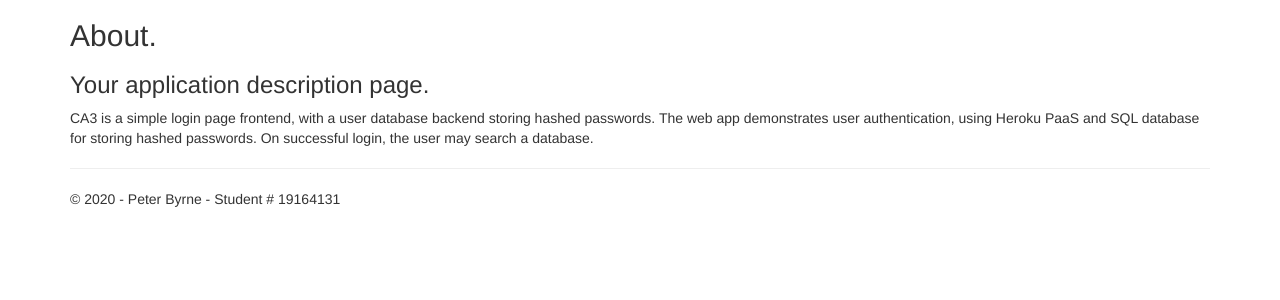
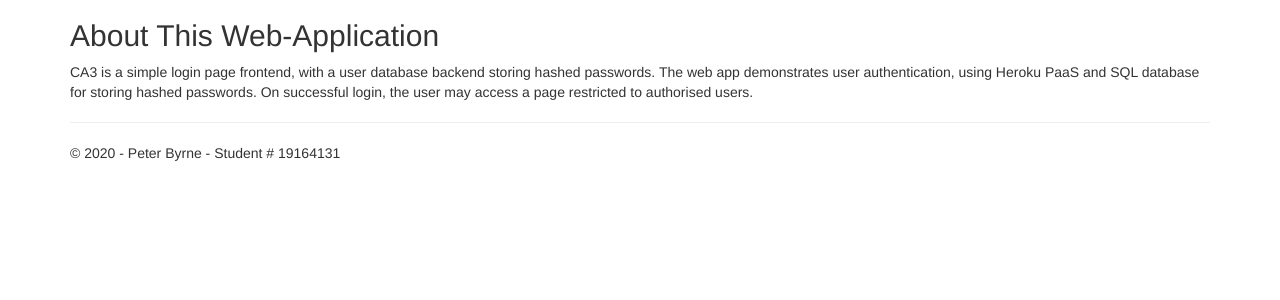
Before and after one commit to x1916/Web-App-CA3, a Django app: page /about/ in a window 1280 px wide. Shown: the part 51-351 px from the top of the page. Run offline with Django 3.2, Linux system fonts and the light colour scheme; some libraries are stand-ins or nearby versions.

Commit message:
Final Production for CA3

```diff
--- a/app/templates/app/about.html
+++ b/app/templates/app/about.html
@@ -2,11 +2,10 @@
 
 {% block content %}
 
-<h2>{{ title }}.</h2>
-<h3>{{ message }}</h3>
-
+<h2>{{ title }}</h2>
+<p></p>
 <p>CA3 is a simple login page frontend, with a user database backend storing hashed passwords.
    The web app demonstrates user authentication, using Heroku PaaS and SQL database for storing hashed passwords.
-   On successful login, the user may search a database. </p>
+   On successful login, the user may access a page restricted to authorised users. </p>
 
 {% endblock %}
--- a/app/templates/app/contact.html
+++ b/app/templates/app/contact.html
@@ -2,8 +2,8 @@
 
 {% block content %}
 
-<h2>{{ title }}.</h2>
-<h3>{{ message }}</h3>
+<h2>{{ title }}</h2>
+<p></p>
 
 <address>
     1 Main Street<br />
--- a/app/templates/app/login.html
+++ b/app/templates/app/login.html
@@ -8,7 +8,7 @@
         <section id="loginForm">
             <form action="." method="post" class="form-horizontal">
                 {% csrf_token %}
-                <h4>Use a local account to log in.</h4>
+                <h4>Enter username and password to log in.</h4>
                 <hr />
                 <div class="form-group">
                     <label for="id_username" class="col-md-2 control-label">User name</label>
--- a/app/views.py
+++ b/app/views.py
@@ -30,8 +30,7 @@ def contact(request):
         request,
         'app/contact.html',
         {
-            'title':'Contact',
-            'message':'Your contact page.',
+            'title':'Contact Me',
             'year':datetime.now().year,
         }
     )
@@ -56,8 +55,7 @@ def about(request):
         request,
         'app/about.html',
         {
-            'title':'About',
-            'message':'Your application description page.',
+            'title':'About This Web-Application',
             'year':datetime.now().year,
         }
     )
@@ -69,8 +67,8 @@ def login(request, user):
         request,
         'app/login.html',
         {
-            'title':'About',
-            'message':'Your application description page.',
+            'title':'Login',
+            'message':'Enter login credentials here.',
             'year':datetime.now().year,
         }
     )
@@ -93,14 +91,18 @@ def register(request):
 
 
 def regsuccess(request):
-    """Renders the successful registration page."""
-    assert isinstance(request, HttpRequest)
-    return render(
-        request,
-        'app/success.html',
-        {
-            'title':'Registration Successful',
-            'message':'User Account Created',
-            'year':datetime.now().year,
-        }
+    """ Check if user is authenticated or not. If not, kick back to homepage."""
+    if request.user.is_authenticated:
+        """Renders the successful registration page."""
+        assert isinstance(request, HttpRequest)
+        return render(
+            request,
+            'app/success.html',
+            {
+                'title':'User Authentication Completed',
+                'message':'Viewing Authenticated Web Page',
+                'year':datetime.now().year,
+            }
     )
+    else:
+        return redirect('home')
```
Also changed, not shown: db.sqlite3.
